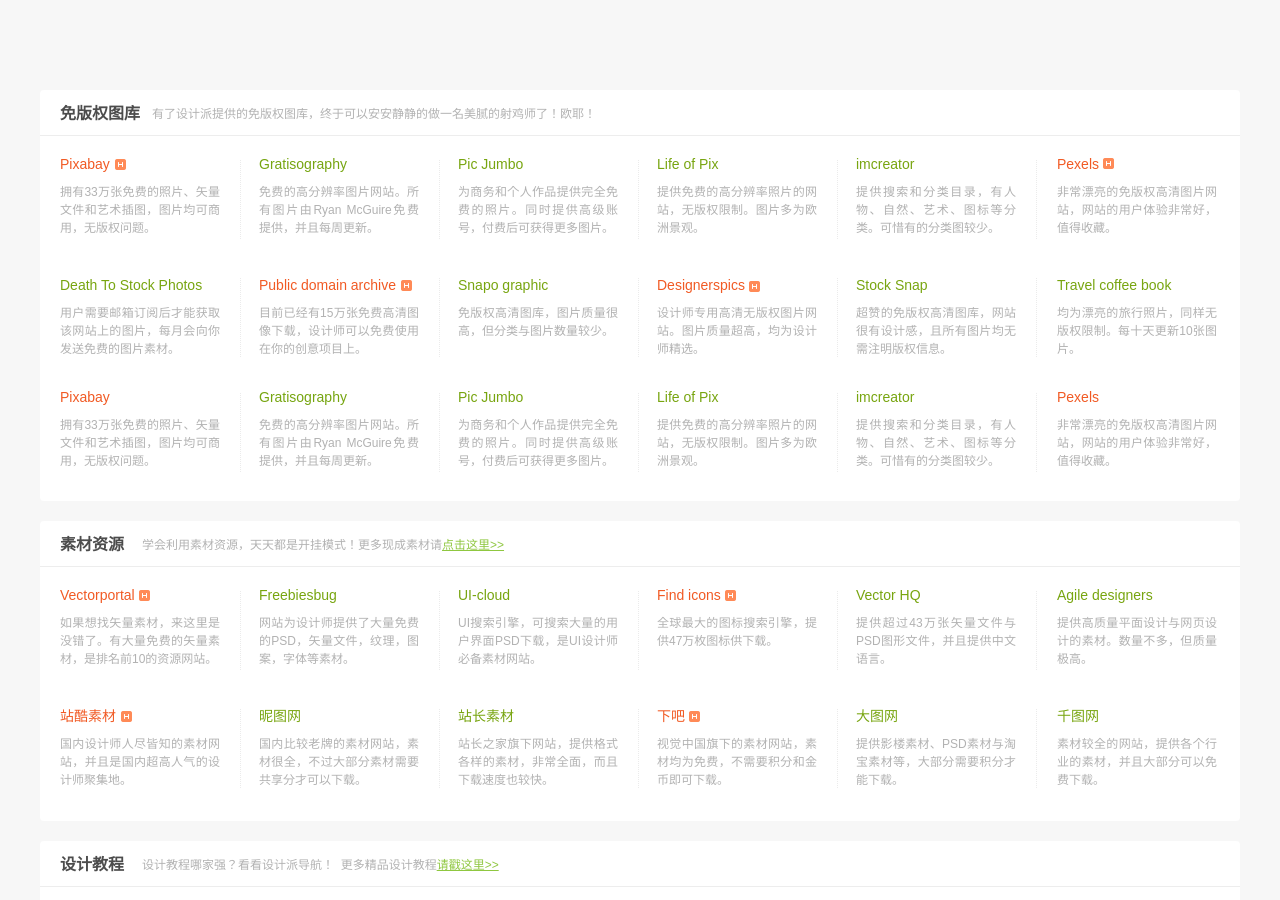
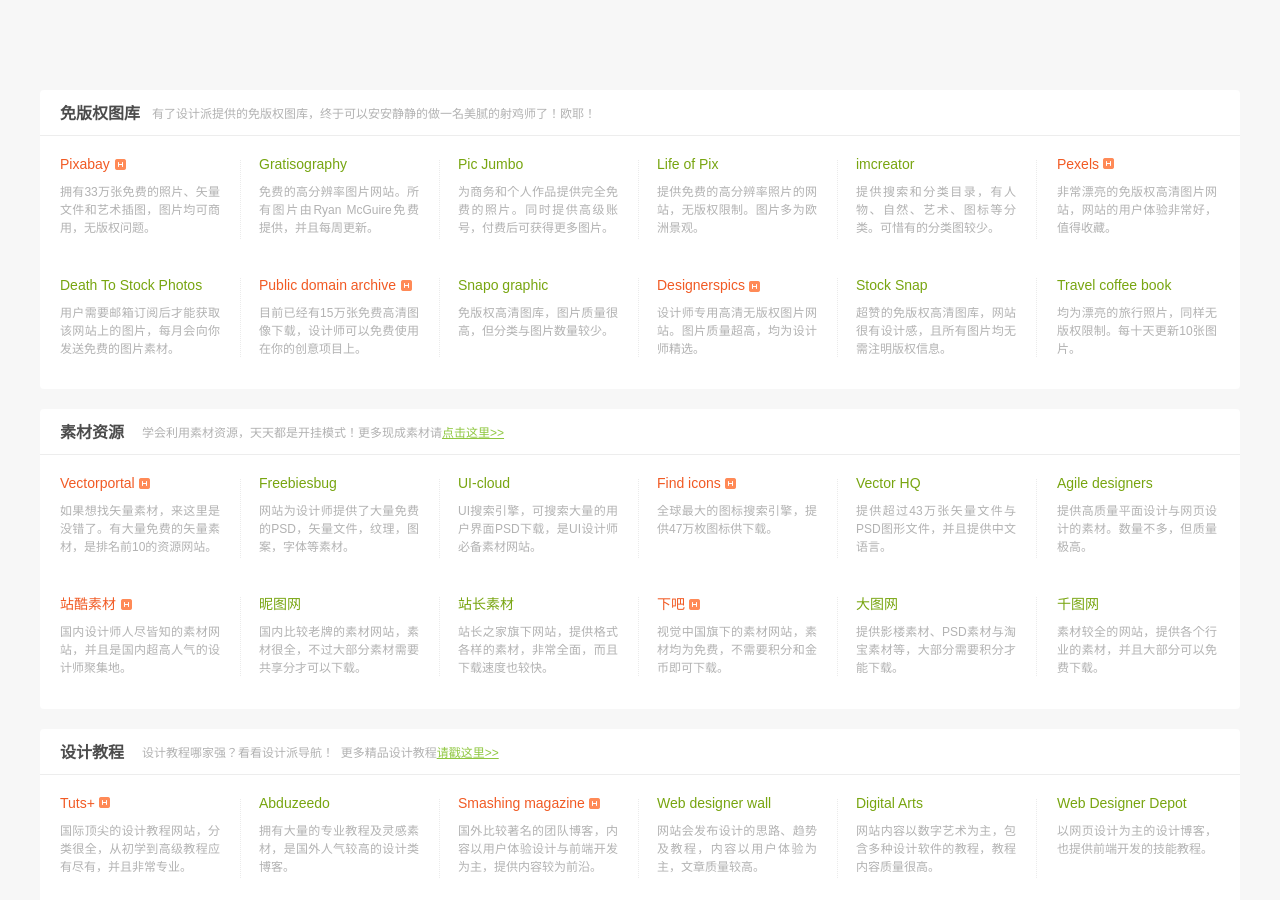
Before and after one commit to zhiyingfang/zhiyingfang.github.io, a Jekyll site: the page built from pages/7_hao.md, in a window 1280 px wide and 900 px high. Built offline with Jekyll 4.4.1, drawn with Linux system fonts in a browser that asks for light colours.

Commit message:
Update 7_hao.md

```diff
--- a/pages/7_hao.md
+++ b/pages/7_hao.md
@@ -78,29 +78,6 @@ permalink: /hao/
          <img class="block" id="u5945_img" src="/assets/hao/line.png" alt="" width="1" height="80"/>
         </div>
         <a class="nonblock nontext clearfix grpelem" id="u1537-6" href="http://travelcoffeebook.com/" target="_blank"><!-- content --><h2 id="u1537-2">Travel coffee book</h2><p id="u1537-4">均为漂亮的旅行照片，同样无版权限制。每十天更新10张图片。</p></a>
-       </div>
-       <div class="clearfix colelem" id="pu742-6"><!-- group -->
-        <a class="nonblock nontext clearfix grpelem" id="u742-6" href="http://pixabay.com/" target="_blank"><!-- content --><h2 id="u742-2">Pixabay</h2><p id="u742-4">拥有33万张免费的照片、矢量文件和艺术插图，图片均可商用，无版权问题。</p></a>
-        <div class="clip_frame grpelem" id="u5900"><!-- image -->
-         <img class="block" id="u5900_img" src="/assets/hao/line.png" alt="" width="1" height="80"/>
-        </div>
-        <a class="nonblock nontext clearfix grpelem" id="u1126-6" href="http://www.gratisography.com/" target="_blank"><!-- content --><h2 id="u1126-2">Gratisography</h2><p id="u1126-4">免费的高分辨率图片网站。所有图片由Ryan McGuire免费提供，并且每周更新。</p></a>
-        <div class="clip_frame grpelem" id="u5909"><!-- image -->
-         <img class="block" id="u5909_img" src="/assets/hao/line.png" alt="" width="1" height="80"/>
-        </div>
-        <a class="nonblock nontext clearfix grpelem" id="u1194-6" href="http://picjumbo.com/" target="_blank"><!-- content --><h2 id="u1194-2">Pic Jumbo</h2><p id="u1194-4">为商务和个人作品提供完全免费的照片。同时提供高级账号，付费后可获得更多图片。</p></a>
-        <div class="clip_frame grpelem" id="u5915"><!-- image -->
-         <img class="block" id="u5915_img" src="/assets/hao/line.png" alt="" width="1" height="80"/>
-        </div>
-        <a class="nonblock nontext clearfix grpelem" id="u1262-6" href="http://www.lifeofpix.com/" target="_blank"><!-- content --><h2 id="u1262-2">Life of Pix</h2><p id="u1262-4">提供免费的高分辨率照片的网站，无版权限制。图片多为欧洲景观。</p></a>
-        <div class="clip_frame grpelem" id="u5921"><!-- image -->
-         <img class="block" id="u5921_img" src="/assets/hao/line.png" alt="" width="1" height="80"/>
-        </div>
-        <a class="nonblock nontext clearfix grpelem" id="u1330-6" href="http://www.imcreator.com/free" target="_blank"><!-- content --><h2 id="u1330-2">imcreator</h2><p id="u1330-4">提供搜索和分类目录，有人物、自然、艺术、图标等分类。可惜有的分类图较少。</p></a>
-        <div class="clip_frame grpelem" id="u5927"><!-- image -->
-         <img class="block" id="u5927_img" src="/assets/hao/line.png" alt="" width="1" height="80"/>
-        </div>
-        <a class="nonblock nontext clearfix grpelem" id="u1365-6" href="http://www.pexels.com/" target="_blank"><!-- content --><h2 id="u1365-2">Pexels</h2><p id="u1365-4">非常漂亮的免版权高清图片网站，网站的用户体验非常好，值得收藏。</p></a>
        </div>
       </div>
       <div class="clearfix grpelem" id="u714-4"><!-- content -->
```
